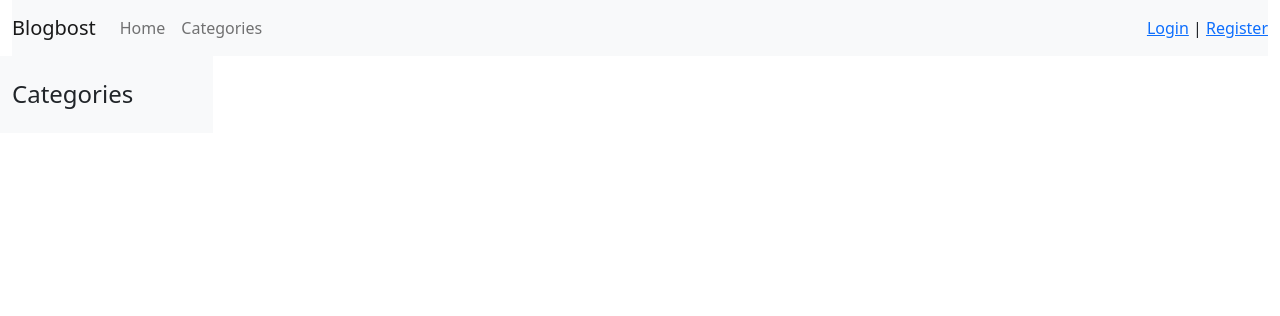
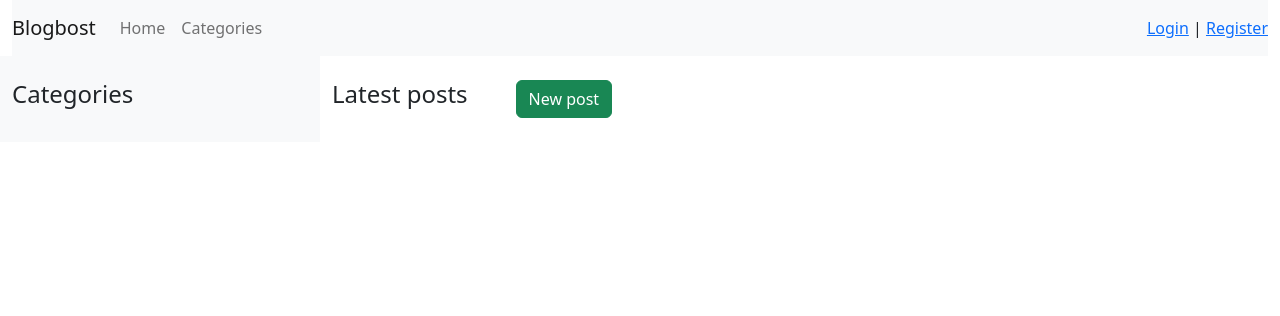
Before and after one commit to shehab0717/django-blog, a Django app: page / in a window 1280 px wide. Shown: the top 316 px of the page. Run offline with Django 4.2, Linux system fonts and the light colour scheme; data that the repository does not hold is empty.

Commit message:
increasing sidebar width, added button (new post)

```diff
--- a/Blog/main/templates/home.html
+++ b/Blog/main/templates/home.html
@@ -4,11 +4,15 @@
 
 {% block content %}
 <div class="row">
-    <div class="col-2 bg-light">
+    <div class="col-3 bg-light">
         {% include 'category/list.html' %}
     </div>
-    <div class="col-10">
-        <div class="row">
+    <div class="col-9">
+        <div class="d-flex align-content-center mt-4">
+            <h4 class="">Latest posts</h4>
+            <a class="btn btn-success ms-5" href="{% url 'post_create' %}">New post</a>
+        </div>
+        <div class="row mt-4">
             {% for post in posts %}
             {% include 'shared/post_card.html' %}
             {% endfor %}
```
